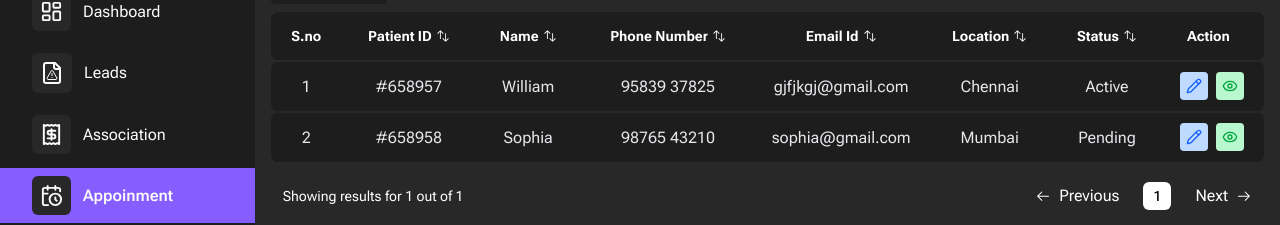
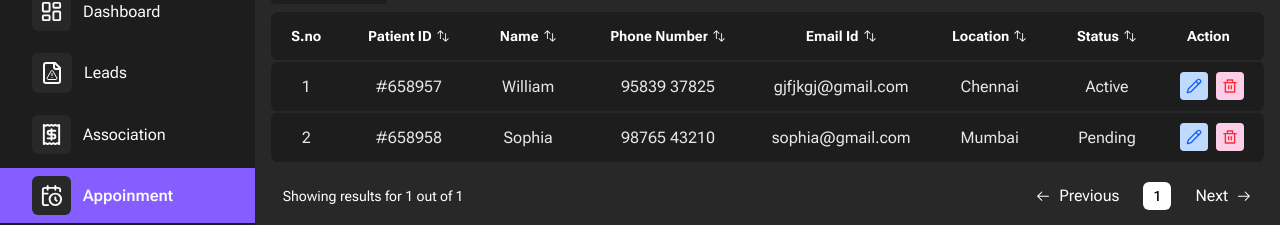
Before and after one commit to Vishvanath2005/Optimum-HealthCare, a React (Vite) app: page /appointment in a window 1280 px wide. Shown: the part 140-365 px from the top of the page. Built offline with nearby package versions, Linux system fonts and the light colour scheme.

Commit message:
hospital and doctor EVD added

```diff
--- a/src/pages/appointment/patients/Patients.jsx
+++ b/src/pages/appointment/patients/Patients.jsx
@@ -9,6 +9,7 @@ import { useSearch } from "../../../component/SearchBar";
 import { PatientsData } from "../../../component/Data";
 import Edit_Patients from "./Edit_Patients";
 import View_Patient from "./View_Patients";
+import { RiDeleteBinLine } from "react-icons/ri";
 
 const Patients = () => {
   const { searchTerm } = useSearch();
@@ -94,13 +95,13 @@ const Patients = () => {
                       <Pencil size={16} className="text-blue-600" />
                     </button>
                     <button
-                      className="bg-green-200 p-1.5 rounded"
+                      className="bg-pink-200 text-red-500 p-1.5 rounded"
                       onClick={() => {
                         setSelectedPatient(data);
                         setViewPatientModal(true);
                       }}
                     >
-                      <LuEye size={16} className="text-green-600" />
+                      <RiDeleteBinLine  size={16} />
                     </button>
                   </td>
                 </tr>
--- a/src/pages/association/doctor/Doctor.jsx
+++ b/src/pages/association/doctor/Doctor.jsx
@@ -2,12 +2,13 @@ import React, { useEffect, useState } from "react";
 import { HiArrowsUpDown } from "react-icons/hi2";
 import Pagination from "../../../component/Pagination";
 import { LuEye } from "react-icons/lu";
-import { TbBrandCampaignmonitor } from "react-icons/tb";
+import { Pencil } from "lucide-react";
 import Filter from "../../../component/Filter";
 import { TbFileExport } from "react-icons/tb";
 import { useSearch } from "../../../component/SearchBar";
 import { doctorData } from "../../../component/Data";
 import { useNavigate } from "react-router-dom";
+import { RiDeleteBinLine } from "react-icons/ri";
 
 const Doctor = () => {
   const { searchTerm } = useSearch();
@@ -46,7 +47,7 @@ const Doctor = () => {
     startIndex + itemsPerPage
   );
 
- const statusColorMap = {
+  const statusColorMap = {
     "New Lead": "font-bold text-blue-700",
     "Follow up 1": "font-bold text-indigo-700",
     "Follow up 2": "font-bold text-indigo-800",
@@ -108,8 +109,7 @@ const Doctor = () => {
                   <td>
                     <span
                       className={`px-2 py-1 rounded-full text-sm font-bold ${
-                        statusColorMap[data.status] ||
-                        " text-gray-700"
+                        statusColorMap[data.status] || " text-gray-700"
                       }`}
                     >
                       {data.status}
@@ -127,10 +127,14 @@ const Doctor = () => {
                       : "No Pending"}
                   </td>
                   <td className="pl-4 p-2.5 rounded-r-lg">
-                    <button
-                      className="cursor-pointer bg-[#BAFFBA] text-green-600 w-fit rounded-sm py-1.5 px-1.5"
-                    >
+                    <button className="cursor-pointer bg-[#BAFFBA] text-green-600 w-fit rounded-sm py-1.5 px-1.5">
                       <LuEye size={16} />
+                    </button>{" "}
+                    <button className="cursor-pointer bg-blue-200 w-fit rounded-sm py-1.5 px-1.5">
+                      <Pencil size={16} className="text-blue-600" />
+                    </button>{" "}
+                    <button className="cursor-pointer bg-pink-200 text-red-500 w-fit rounded-sm py-1.5 px-1.5">
+                      <RiDeleteBinLine size={16} />
                     </button>
                   </td>
                 </tr>
--- a/src/pages/association/hospital/Hospital.jsx
+++ b/src/pages/association/hospital/Hospital.jsx
@@ -8,6 +8,8 @@ import { TbFileExport } from "react-icons/tb";
 import { useSearch } from "../../../component/SearchBar";
 import { hospitalData } from "../../../component/Data";
 import { useNavigate } from "react-router-dom";
+import { Pencil } from "lucide-react";
+import { RiDeleteBinLine } from "react-icons/ri";
 
 const Hospital = () => {
   const { searchTerm } = useSearch();
@@ -125,11 +127,15 @@ const Hospital = () => {
                       : "No Due"}
                   </td>
 
-                  <td className="pl-4 p-2.5 rounded-r-lg">
-                    <button
-                      className="cursor-pointer bg-[#BAFFBA] text-green-600 w-fit rounded-sm py-1.5 px-1.5"
-                    >
+                 <td className="pl-4 p-2.5 rounded-r-lg">
+                    <button className="cursor-pointer bg-[#BAFFBA] text-green-600 w-fit rounded-sm py-1.5 px-1.5">
                       <LuEye size={16} />
+                    </button>{" "}
+                    <button className="cursor-pointer bg-blue-200 w-fit rounded-sm py-1.5 px-1.5">
+                      <Pencil size={16} className="text-blue-600" />
+                    </button>{" "}
+                    <button className="cursor-pointer bg-pink-200 text-red-500 w-fit rounded-sm py-1.5 px-1.5">
+                      <RiDeleteBinLine size={16} />
                     </button>
                   </td>
                 </tr>
```
